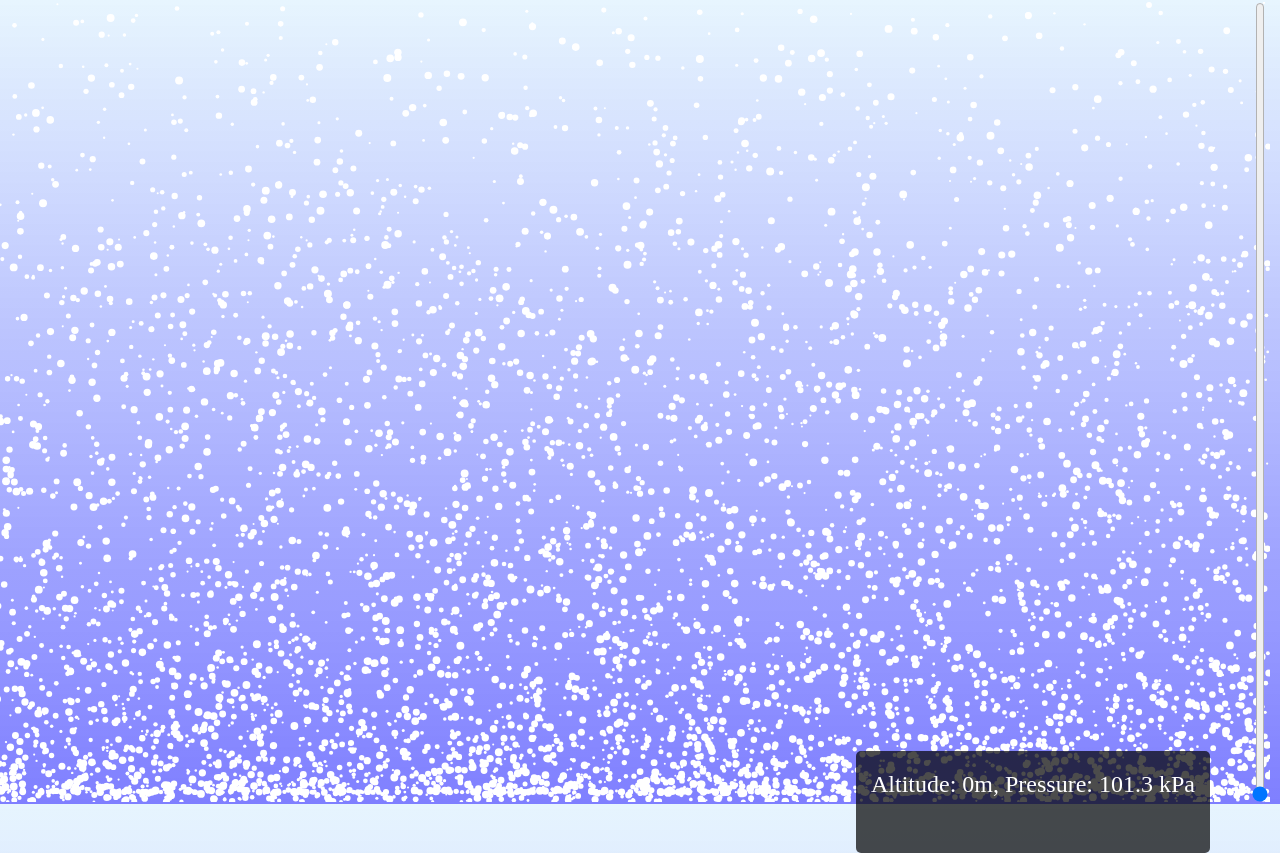
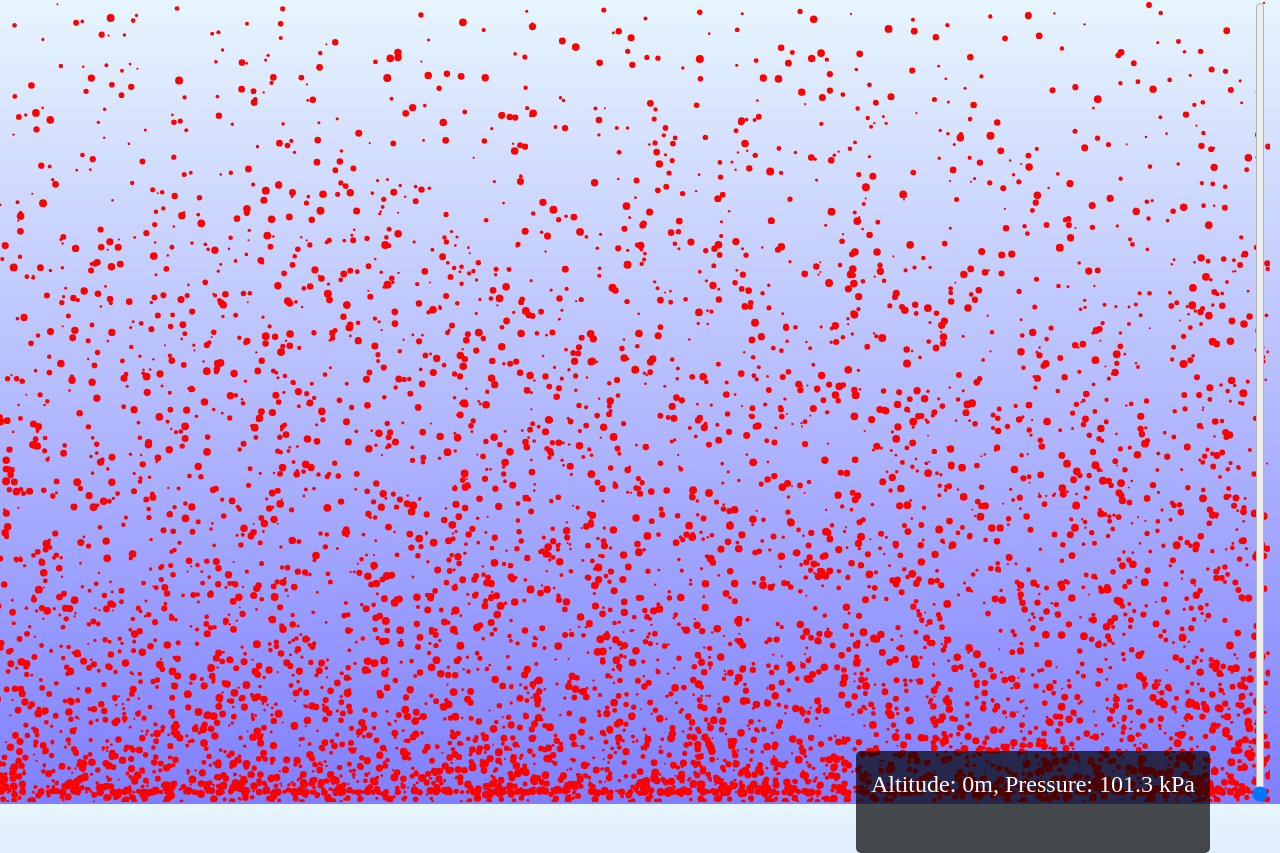
Before and after one commit to hallmeadscience/hallmeadscience.github.io, a plain HTML site: page codeforces/forcetable/airslider.html in a window 1280 px wide. Drawn offline with Linux system fonts and the light colour scheme.

Commit message:
Update airslider.html

```diff
--- a/codeforces/forcetable/airslider.html
+++ b/codeforces/forcetable/airslider.html
@@ -93,7 +93,7 @@
 
                 ctx.beginPath();
                 ctx.arc(p.x, p.y, p.size, 0, Math.PI * 2);
-                ctx.fillStyle = "white";
+                ctx.fillStyle = "red";
                 ctx.fill();
             }
 
```
